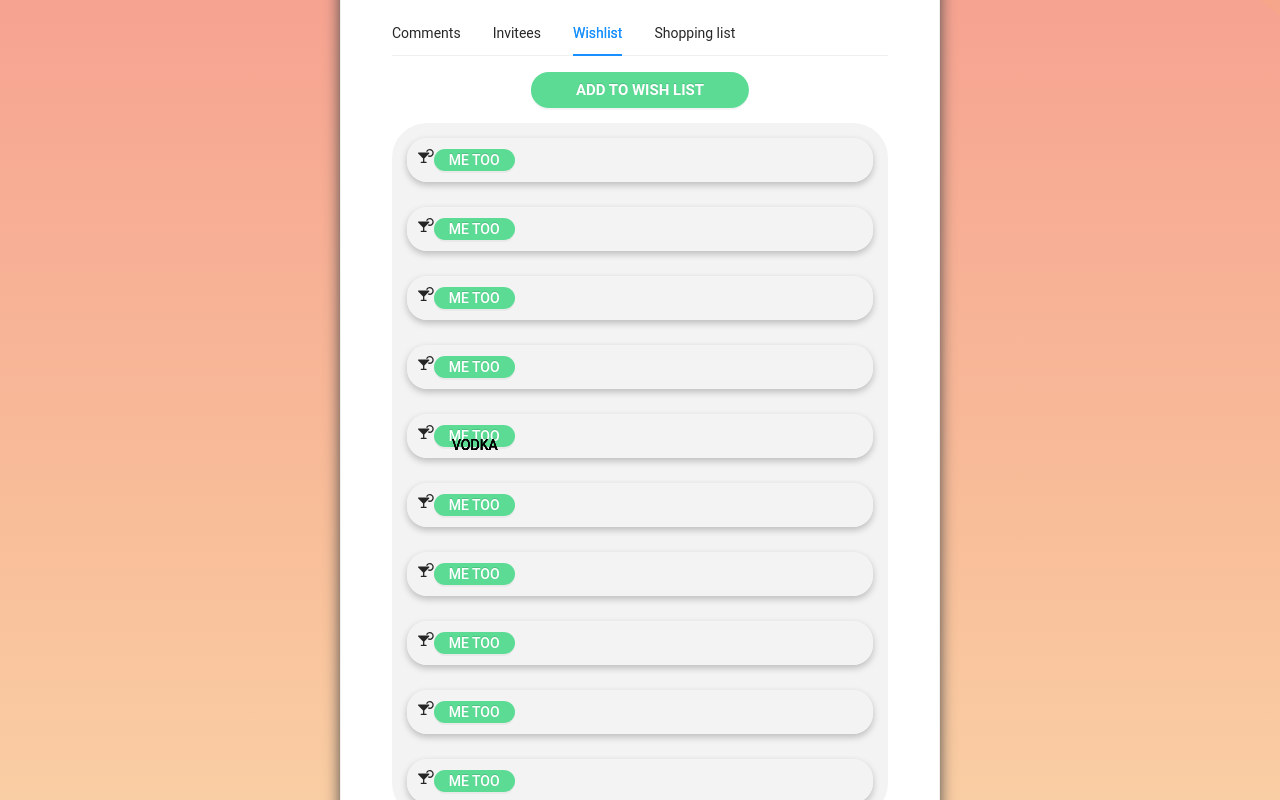
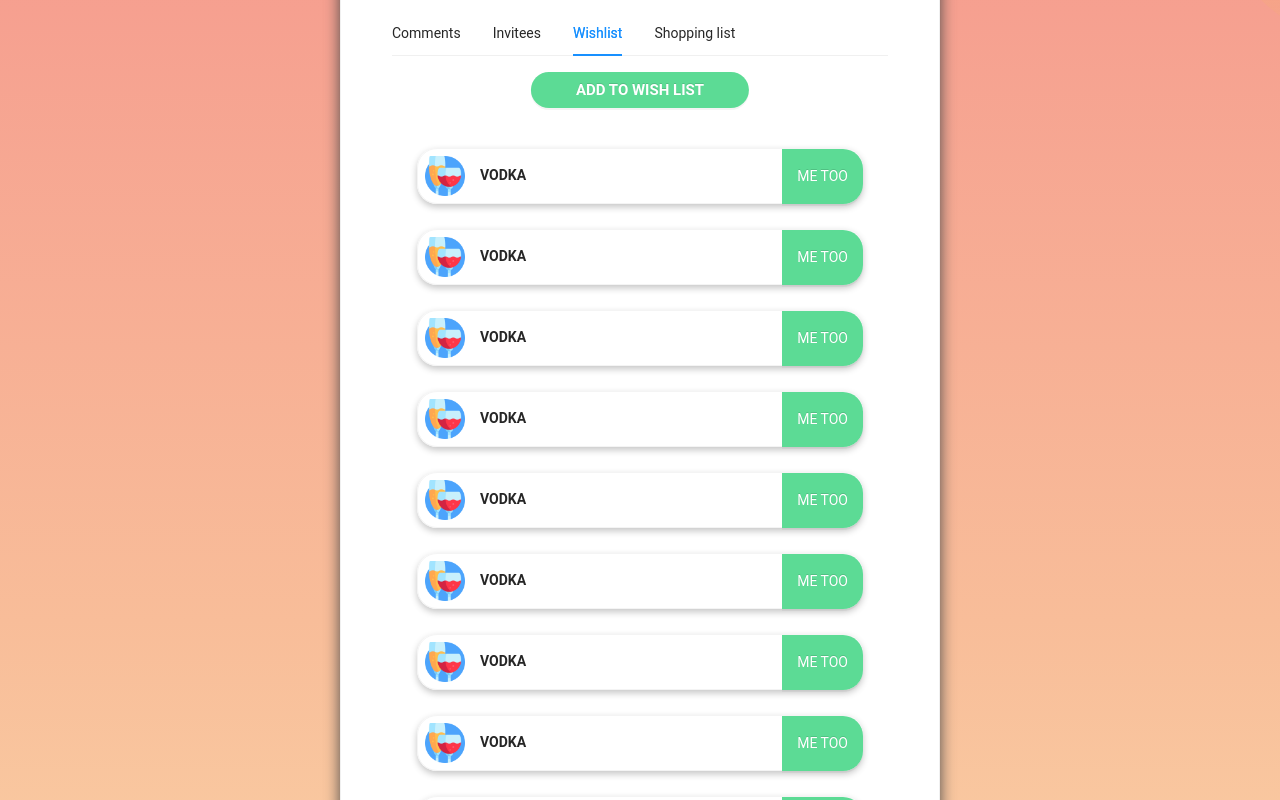
Before and after one commit to GasperFunda/PartyPlannerFrontend, a React (Create React App) app: page /party-details/1 in a window 1280 px wide. Shown: the part 860-1660 px from the top of the page. Built offline with nearby package versions, Linux system fonts and the light colour scheme.

Commit message:
Wishlist style change

```diff
--- a/src/pages/partyDetails/PartyDetails.css
+++ b/src/pages/partyDetails/PartyDetails.css
@@ -1,10 +1,4 @@
-.listContainer {
-    background: rgba(196, 196, 196, 0.2);
-    border-radius: 35px;
-    padding: 15px;
-}
-
-.userName {
+.userName, .wishlistItemDescription, .inviteeStatus {
     font-weight: bold;
 }
 
@@ -12,11 +6,7 @@
     padding: 25px;
 }
 
-.commentContainer:first-child {
-    margin-top: 0px;
-}
-
-.commentInnerContainer {
+.commentInnerContainer, .inviteeInnerContainer {
     display: flex;
     flex-direction: column;
     align-items: flex-start;
@@ -39,17 +29,7 @@
     box-shadow: rgba(0, 0, 0, 0.23) 0px 3px 7px;
 }
 
-.inviteeStatus {
-    font-weight: bold;
-}
-
-.inviteeInnerContainer {
-    display: flex;
-    flex-direction: column;
-    align-items: flex-start;
-}
-
-.userPicture {
+.picture {
     height: 40px;
     padding-right: 15px;
 }
@@ -83,6 +63,7 @@
     border-bottom-color: #FFFFFF !important;
     border-left: #FFFFFF !important;
 }
+
 .attendanceContainerMaybe {
     border-width: 1px 7px 1px 1px !important;
     border-top-color: #FFFFFF !important;
@@ -90,6 +71,7 @@
     border-bottom-color: #FFFFFF !important;
     border-left: #FFFFFF !important;
 }
+
 .attendanceContainerGoing {
     border-width: 1px 7px 1px 1px !important;
     border-top-color: #FFFFFF !important;
@@ -97,17 +79,13 @@
     border-bottom-color: #FFFFFF !important;
     border-left: #FFFFFF !important;
 }
+
 .attendanceContainerNotSelected {
     border-width: 1px 7px 1px 1px !important;
     border-top-color: #FFFFFF !important;
     border-right-color: #AFAFAF !important;
     border-bottom-color: #FFFFFF !important;
     border-left: #FFFFFF !important;
-}
-
-.wishlistItem {
-    padding: 10px;
-    line-height: 1;
 }
 
 .wishlistDescription {
@@ -117,6 +95,32 @@
     transform: translate(0, -50%);
 }
 
+.wishlistListItem {
+    padding: 7px;
+    margin-top: 25px;
+    border-radius: 20px;
+    border: 1px solid #f4f4f4;
+    box-shadow: rgba(0, 0, 0, 0.23) 0px 3px 7px;
+}
+
+.wishlistListItem:first-child {
+    margin-top: 0px;
+}
+
+.buttonWishlistAgreement {
+    margin-top: -7px;
+    margin-right: -8px;
+    border-radius: 0px 20px 20px 0px;
+    float: right;
+    height: 55px;
+    background-color: #5cdb95;
+    border: none;
+}
+
+.buttonWishlistAgreement:hover {
+    background-color: #47b97a;
+}
+
 .redBackground {
-  background-color: #F37783 !important;
+    background-color: #F37783 !important;
 }
--- a/src/pages/partyDetails/PartyDetails.tsx
+++ b/src/pages/partyDetails/PartyDetails.tsx
@@ -65,7 +65,7 @@ export default function PartyDetails(this: any) {
 
   var wishlistItems = [];
   for (let i = 0; i < 10; i++) {
-    wishlistItems.push(new WishlistItem(i, "VODKA", "icon-name", i+1));
+    wishlistItems.push(new WishlistItem(i, "VODKA", "drinkpicsample.png", i+1));
   }
 
   return (
@@ -133,7 +133,7 @@ export default function PartyDetails(this: any) {
           </TabPane>
           {(isUserHost) ?
             <TabPane tab="Shopping list" key="4">
-              <ShoppingList wishlistItems={wishlistItems}/>
+              <ShoppingList />
             </TabPane>
           : <></>}
         </Tabs>
--- a/src/pages/partyDetails/components/Comments.tsx
+++ b/src/pages/partyDetails/components/Comments.tsx
@@ -19,7 +19,7 @@ export default function Comments(props: IFormProps) {
         {props.comments.map((comment) => {
           return (
             <div className="listItem" key={comment.id}>
-              <img className="userPicture" src={"../" + comment.user.picture} />
+              <img className="picture" src={"../" + comment.user.picture} />
               <div className="commentInnerContainer">
                 <span className="userName">{comment.user.name + " " + comment.user.surname}</span>
                 <span className="comment">{comment.comment}</span>
--- a/src/pages/partyDetails/components/Invitees.tsx
+++ b/src/pages/partyDetails/components/Invitees.tsx
@@ -27,7 +27,7 @@ export default function Invitees(props: IFormProps) {
                 {props.invitees.map((invitee) => {
                     return (
                         <div className={"listItem " + attendanceContainerClasses[invitee.attendanceStatus]} key={invitee.id}>
-                            <img className="userPicture" src={"../" + invitee.picture} />
+                            <img className="picture" src={"../" + invitee.picture} />
                             <div className="inviteeInnerContainer">
                                 <span className="userName">{invitee.name + " " + invitee.surname}</span>
                                 <span className={"inviteeStatus rightAndCenter " + attendanceClasses[invitee.attendanceStatus]}>{attendanceTexts[invitee.attendanceStatus]}</span>
--- a/src/pages/partyDetails/components/Wishlist.tsx
+++ b/src/pages/partyDetails/components/Wishlist.tsx
@@ -7,12 +7,12 @@ export interface IFormProps {
     wishlistItems: WishlistItem[]
 }
 
-function meToo(e: any){
+function meToo(e: any) {
     var button = e.target.closest("button");
     // TODO connect with backend
     var id = button.id;
 
-    if(button.classList.contains("redBackground")){
+    if (button.classList.contains("redBackground")) {
         button.classList.remove("redBackground");
         button.textContent = "ME TOO";
     }
@@ -32,20 +32,22 @@ export default function Wishlist(props: IFormProps) {
             >
                 ADD TO WISH LIST
             </Button>
-            <div className="listContainer">
+            <div className="tabContent">
                 {props.wishlistItems.map((wishlistItem) => {
                     return (
-                        <div className="listItem wishlistItem" key={wishlistItem.id}>
-                            <FontAwesomeIcon icon={faMartiniGlassCitrus} fontSize="30px" />
-                            <span className="wishlistDescription">{wishlistItem.description}</span>
+                        <div className="wishlistListItem" key={wishlistItem.id}>
+                            <div>
+                                <img className="picture" src={"../" + wishlistItem.icon} />
+                                <span className="wishlistItemDescription">{wishlistItem.description}</span>
                                 <Button
                                     type="primary"
-                                className="buttonSmall rightAndCenter"
+                                    className="buttonWishlistAgreement"
                                     onClick={meToo}
                                     id={wishlistItem.id.toString()}
                                 >
                                     ME TOO
                                 </Button>
+                            </div>
                         </div>
                     )
                 })}
```
Also changed, not shown: public/drinkpicsample.png (added). Lines whose indentation alone changed are shown as unchanged.
